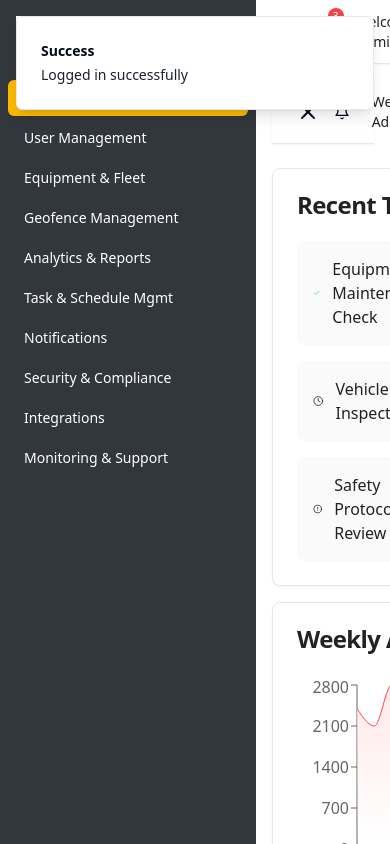
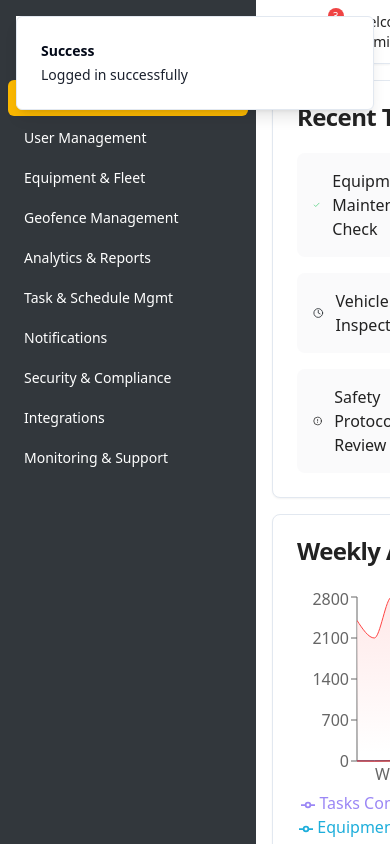
Before and after one commit to rsampayo/sleek-stx-dashboard, a React (Vite) app: page /login in a window 390 px wide. Both pictures are taken after typing "Sample", "Sample123" into the empty fields and a click on the button "Login". Shown: the top 844 px of the page. Built offline with nearby package versions, Linux system fonts and the light colour scheme.

Commit message:
Fix duplicate hamburger menu button
Resolved the issue of the hamburger menu button being duplicated in the dashboard layout.
[skip gpt_engineer]

```diff
--- a/src/components/dashboard/Dashboard.tsx
+++ b/src/components/dashboard/Dashboard.tsx
@@ -1,24 +1,8 @@
-import { useState } from "react";
-import { DashboardHeader } from "./DashboardHeader";
 import { DashboardContent } from "./DashboardContent";
-import { useNavigate } from "react-router-dom";
 
 export const Dashboard = () => {
-  const [sidebarOpen, setSidebarOpen] = useState(true);
-  const navigate = useNavigate();
-
-  const handleLogout = () => {
-    // TODO: Add actual logout logic here when authentication is implemented
-    navigate("/login");
-  };
-
   return (
     <div className="space-y-6">
-      <DashboardHeader
-        sidebarOpen={sidebarOpen}
-        setSidebarOpen={setSidebarOpen}
-        handleLogout={handleLogout}
-      />
       <DashboardContent />
     </div>
   );
```
